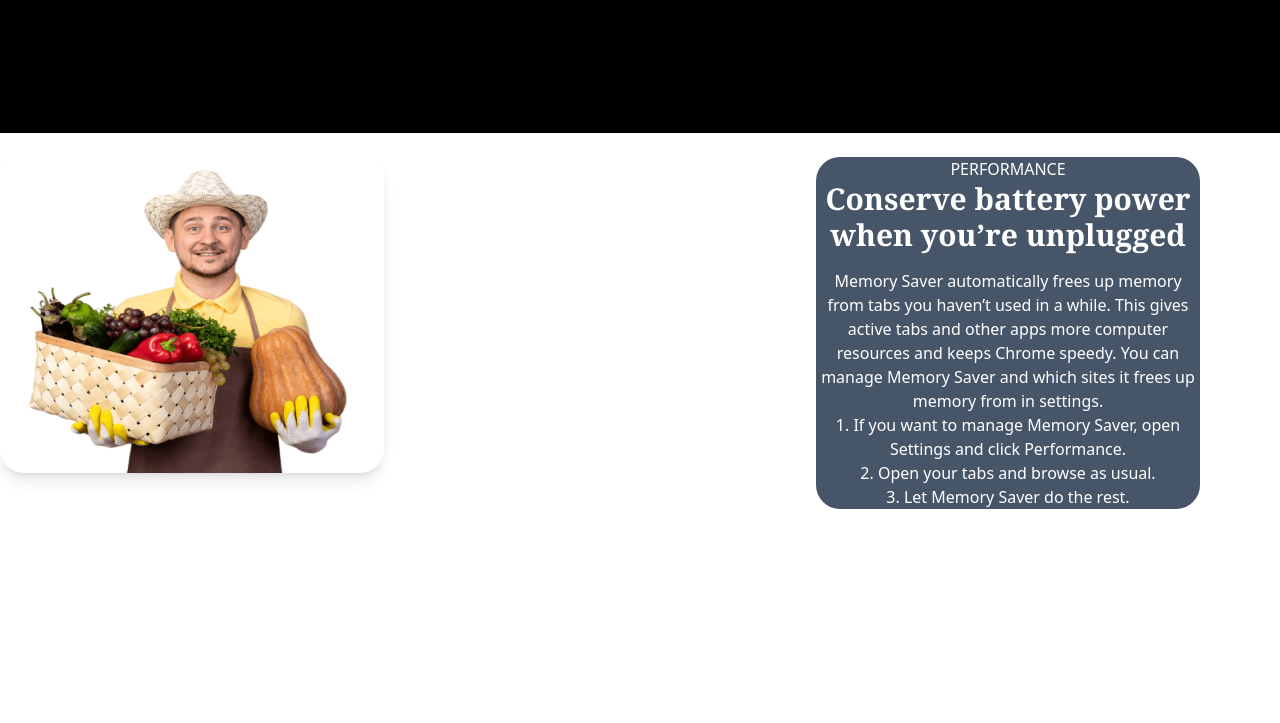
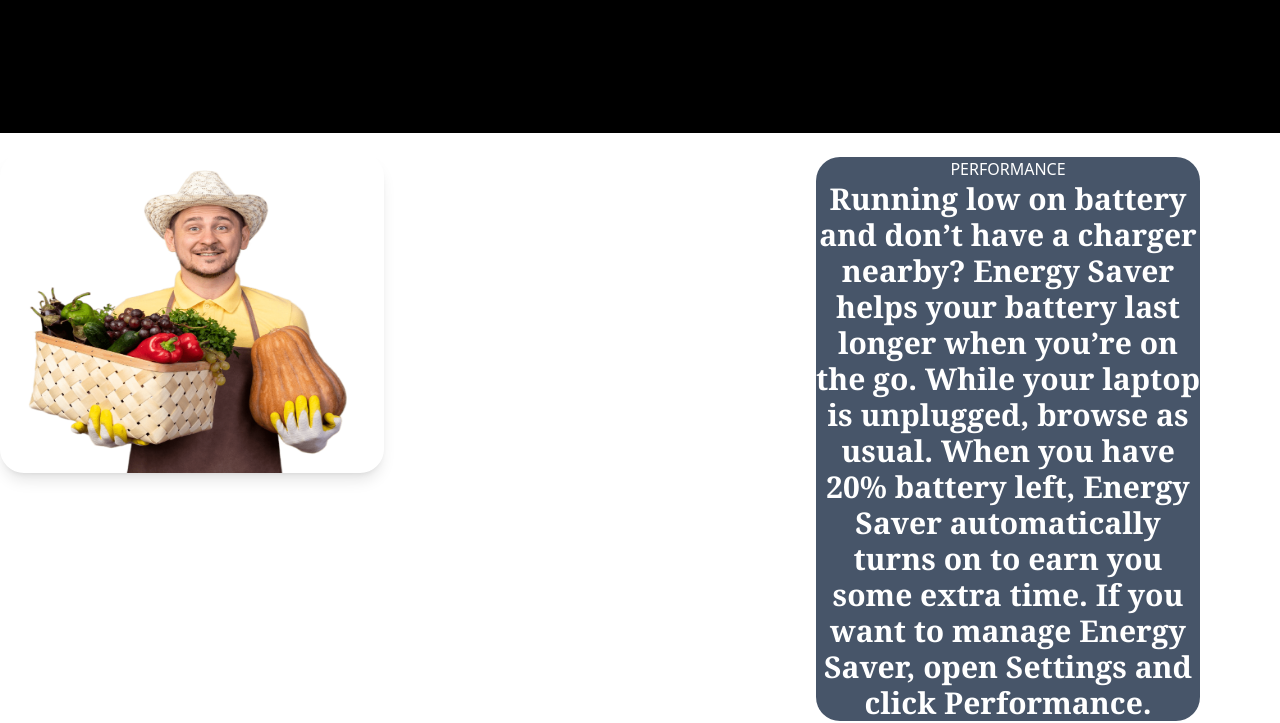
Before and after one commit to belemaaa/DS-Frontend, a plain HTML site: page index.html in a window 1280 px wide. Shown: the part 561-1284 px from the top of the page. Before the commit the page ends 1070 px from the top, so only its background shows below. Drawn offline with nearby package versions, Linux system fonts and the light colour scheme.

Commit message:
new changes

```diff
--- a/index.html
+++ b/index.html
@@ -46,14 +46,11 @@
             shadow-lg hover:flex">
             <div class="text-white max-w-xl mt-11 bg-slate-600 rounded-3xl text-center right-20 w-16 xl:w-96 sm:absolute mt-0.25 shadow-black">
                 <h3 class="text-white">PERFORMANCE</h3>
-                <h1 class="text-3xl font-semibold font-serif">Conserve battery power when you’re unplugged</h1>
-                <p class="mt-4">Memory Saver automatically frees up memory from tabs you haven’t used in a while.
-                This gives active tabs and other apps more computer resources and keeps Chrome speedy.
-                You can manage Memory Saver and which sites it frees up memory from in settings. <br>
-
-                1. If you want to manage Memory Saver, open Settings and click Performance. <br>
-                2. Open your tabs and browse as usual.<br>
-                3. Let Memory Saver do the rest.<br> </p>
+                <h1 class="text-3xl font-semibold font-serif">Running low on battery and don’t have a charger nearby?
+                    Energy Saver helps your battery last longer when you’re on the go.
+                    While your laptop is unplugged, browse as usual.
+                    When you have 20% battery left, Energy Saver automatically turns on to earn you some extra time.
+                    If you want to manage Energy Saver, open Settings and click Performance. </p>
             </div>
         </div>
 
```
